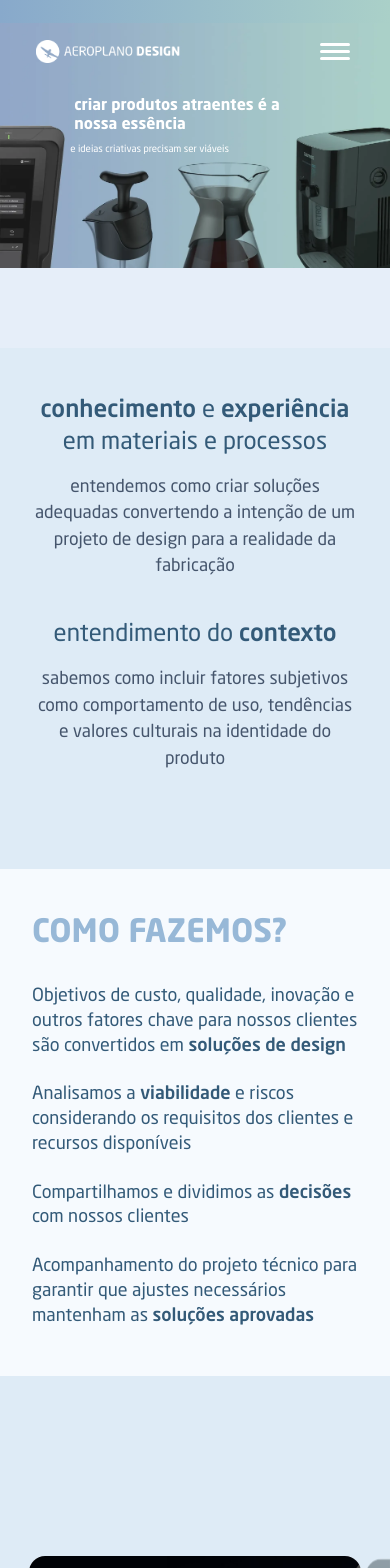
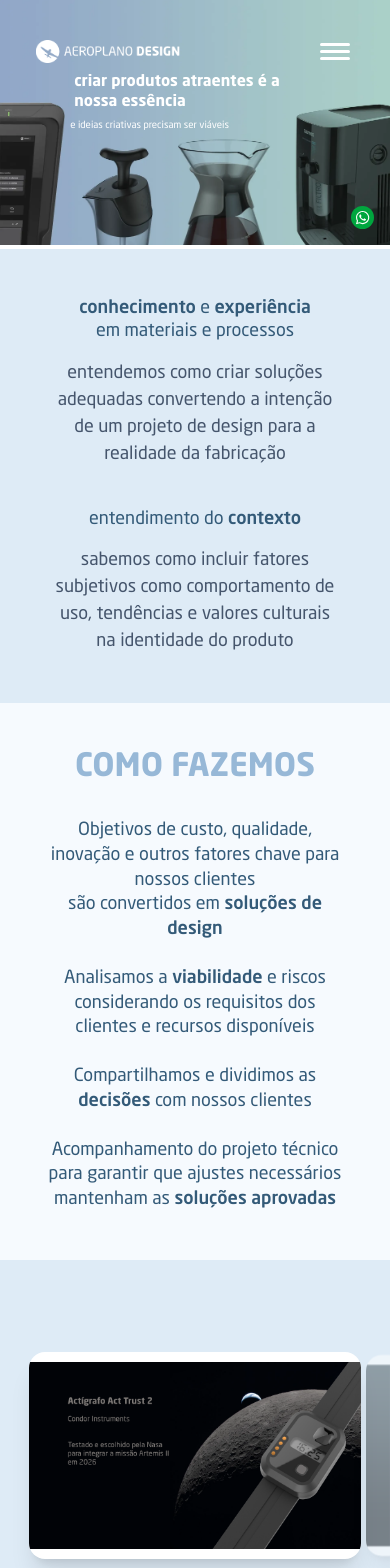
Before and after one commit to Konvex-Jr/AeroplanoFrontEnd, a Next.js app: page / in a window 390 px wide. Shown: the top 1568 px of the page. Built offline with nearby package versions, Linux system fonts and the light colour scheme.

Commit message:
fix/styles: add whatsapp icon, add hover in nav, add navigations, fix alignments, fix font colors and font sizes

```diff
--- a/app/globals.css
+++ b/app/globals.css
@@ -7,12 +7,14 @@
 
 @theme {
   --color-gradient-start: #A8C1D9;
-  --color-gradient-end: #B3DDD8;
+  --color-gradient-end:   #B3DDD8;
 
   --color-nav-gradient-start: #88a9cb;
   --color-nav-gradient-end  : #aad0c8;
 
   --color-background-footer: #244654;
+  --color-link-hover:        #52758B;
+  --color-text-founders:       #52758B;
 }
 
 body {
@@ -29,7 +31,7 @@ html, body {
   display: flex;
   align-items: center;
   min-height: clamp(480px, 45vw, 520px);
-  padding: clamp(48px, 5vw, 88px) clamp(32px, 7vw, 112px);
+  padding: clamp(48px, 5vw, 88px)
 }
 
 .destaque > div {
@@ -37,7 +39,7 @@ html, body {
 }
 
 .destaque h2 {
-  font-size: clamp(1.5rem, 2.2vw, 2.25rem);
+  /* font-size: clamp(1.5rem, 2.2vw, 2.25rem); */
   line-height: 1.3;
 }
 
@@ -48,14 +50,14 @@ html, body {
 }
 
 .destaque p {
-  font-size: clamp(1.1rem, 1.4vw, 1.375rem);
+  /* font-size: clamp(1.1rem, 1.4vw, 1.375rem); */
   line-height: 1.5;
 }
 
-.como-fazemos-faixa {
+/* .como-fazemos-faixa {
   background-color: #DEEBF6;
   padding: clamp(48px, 5vw, 80px) 0 clamp(88px, 8vw, 128px);
-}
+} */
 
 .como-fazemos {
   background-color: #F6FAFE;
@@ -64,13 +66,12 @@ html, body {
   flex-direction: column;
   align-items: center;
   justify-content: center;
-  padding: clamp(48px, 5vw, 88px) clamp(32px, 7vw, 600px);
+  padding: clamp(48px, 5vw, 88px)
 }
 
 .como-fazemos > * {
   width: 100%;
   max-width: none;
-  margin-left: 150px;
 }
 
 .como-fazemos h2 {
@@ -88,12 +89,12 @@ html, body {
 @media (max-width: 640px) {
   .destaque {
     min-height: 0;
-    padding: 48px 32px;
+    /* padding: 48px 32px; */
   }
 
   .como-fazemos {
     min-height: 0;
-    padding: 48px 32px;
+    /* padding: 48px 32px; */
   }
 
   .como-fazemos > * {
@@ -102,6 +103,6 @@ html, body {
 
   .carrossel-faixa {
     background-color: #DEEBF6;
-    padding: clamp(40px, 5vw, 64px) 0;
+    /* padding: clamp(40px, 5vw, 64px) 0; */
   }
 }
--- a/app/layout.tsx
+++ b/app/layout.tsx
@@ -37,7 +37,7 @@ export default function RootLayout({ children }: LayoutProps<"/"> ) {
   return (
     <html
       lang="pt-br"
-      className={`h-full antialiased`}
+      className={`h-full antialiased scroll-smooth`}
     >
       <body className={`${NeoSansPro.className} min-h-full flex flex-col`}>{children}</body>
     </html>
--- a/app/lib/projects.ts
+++ b/app/lib/projects.ts
@@ -13,28 +13,32 @@ export const projects: Project[] = [
     image: "/projetos/Carr_Actigrafo_imagem.png",
     backImage: "/projetos/Carr_Actigrafo_texto.png",
     imagePosition: "center",
-    imagemZoom: 1
+    imagemZoom: 1,
+    fit: "contain"
   },
   {
     id: 2,
     image: "/projetos/Carr_Cervejeira_imagem.png",
     backImage: "/projetos/Carr_Cervejeira_texto.png",
     imagePosition: "center",
-    imagemZoom: 1
+    imagemZoom: 1,
+    fit: "contain"
   },
   {
     id: 3,
     image: "/projetos/Carr_Fluire_imagem.png",
     backImage:"/projetos/Carr_Fluire_texto.png",
     imagePosition: "center",
-    imagemZoom: 1
+    imagemZoom: 1,
+    fit: "contain"
   },
   {
     id: 4,
     image: "/projetos/Carr_Lavadora_imagem.png",
-    backImage:"/projetos/carr_Lavadora_texto.png",
+    backImage:"/projetos/Carr_Lavadora_texto.png",
     imagePosition: "center",
-    imagemZoom: 1
+    imagemZoom: 1,
+    fit: "contain"
   },
   {
     id: 5,
@@ -42,6 +46,6 @@ export const projects: Project[] = [
     backImage: "/projetos/Carr_Tesoura_textoEdit.png",
     imagePosition: "center",
     imagemZoom: 1,
-    fit: "cover"
+    fit: "contain"
   },
 ];
--- a/app/page.tsx
+++ b/app/page.tsx
@@ -6,33 +6,32 @@ import Nav from "./ui/Nav";
 
 export default function Home() {
     return (
-        <main>
+        <main className="flex flex-col" >
 
             <Nav />
             <Header />
 
+            <div className="w-full h-[1cqw] bg-white" ></div>
+
             {/* Sobre */}
-            <section className="destaque">
-                <div className="mx-auto grid max-w-6xl grid-cols-1 gap-x-60 gap-y-10 text-center md:grid-cols-2 md:gap-y-8 md:text-left">
-                    <article className="flex flex-col items-center md:items-start">
+            <section className="destaque scroll-pt-24 text-lg md:text-xl lg:text-3xl" id={"sobre"}>
+                <div className="mx-auto grid max-w-8xl grid-cols-1 gap-x-60 gap-y-10 text-center md:grid-cols-2 md:gap-y-8 md:text-left">
+                    <article className="flex flex-col items-center justify-between md:items-start">
                         <h2>
                             <strong className="font-medium">conhecimento</strong> e{" "}
                             <strong className="font-medium">experiência</strong>
                             <br />
                             em materiais e processos
                         </h2>
-
-                        <p className="mt-4 max-w-sm text-slate-600 md:mt-14">
+                        <p className="mt-4 text-slate-600 md:mt-14">
                             entendemos como criar soluções adequadas convertendo a intenção de um projeto de design para a realidade da fabricação
                         </p>
                     </article>
-
-                    <article className="flex flex-col items-center md:items-start">
+                    <article className="flex flex-col items-center justify-between md:items-start">
                         <h2>
                             entendimento do <strong className="font-medium">contexto</strong>
                         </h2>
-
-                        <p className="mt-4 max-w-sm text-slate-600 md:mt-12">
+                        <p className="mt-4 text-slate-600 md:mt-12">
                             sabemos como incluir fatores subjetivos como comportamento de uso, tendências e valores culturais na identidade do produto
                         </p>
                     </article>
@@ -40,25 +39,21 @@ export default function Home() {
             </section>
 
             {/* Como fazemos */}
-            <section className="como-fazemos-faixa" aria-labelledby="como-fazemos-titulo">
-                <div className="como-fazemos mx-auto">
+            <section className="como-fazemos-faixa text-center md:text-left" aria-labelledby="como-fazemos-titulo">
+                <div className="como-fazemos">
                     <h2 id="como-fazemos-titulo" className="font-bold text-3xl uppercase  md:text-4xl">
-                        Como fazemos?
+                        Como fazemos
                     </h2>
-
                     <div className="mt-5 flex max-w-4xl flex-col gap-6 text-lg leading-snug md:text-xl">
                         <p>
                             Objetivos de custo, qualidade, inovação e outros fatores chave para nossos clientes <br/> são convertidos em <strong className="font-medium">soluções de design</strong>
                         </p>
-
                         <p>
                             Analisamos a <strong className="font-medium">viabilidade</strong> e riscos considerando os requisitos dos clientes e recursos disponíveis
                         </p>
-
                         <p>
                             Compartilhamos e dividimos as <strong className="font-medium">decisões</strong> com nossos clientes
                         </p>
-
                         <p>
                             Acompanhamento do projeto técnico para garantir que ajustes necessários <br />mantenham as <strong className="font-medium">soluções aprovadas</strong>
                         </p>
@@ -82,7 +77,7 @@ export default function Home() {
             <Equipe/>
 
             {/* Footer */}
-            <Footer className="relative bottom-0 w-full flex items-start justify-center px-8 gap-3 lg:gap-32 py-10" />
+            <Footer id={"contato"} className="relative bottom-0 w-full flex items-start justify-center px-8 gap-3 lg:gap-32 py-10" />
         </main>
     )
 }
--- a/app/ui/Header.tsx
+++ b/app/ui/Header.tsx
@@ -1,16 +1,24 @@
 
 import fundo_header from "@/public/tela_inicial_fundo_2026_v2_recortada.webp"
+import Link from "next/link";
+import { FaWhatsapp } from "react-icons/fa";
 
 export default function Header() {
   return (
 
-    <header className="relative -top-20 md:-top-32 lg:-top-48 z-10 w-full @container text-white">
+    <header className="relative z-10 w-full @container text-white">
 
       <img
         className="w-full h-full object-cover object-top block"
         src={fundo_header.src}
         alt="Imagem da Tela Inicial"
       />
+
+      <Link href={`https://wa.me/5547999626217`} >
+        <div className="absolute right-[4cqw] bottom-[4cqw] w-[6cqw] lg:w-[4cqw] h-[6cqw] lg:h-[4cqw] flex items-center justify-center bg-green-600 hover:bg-green-700 rounded-[50%]" >
+          <FaWhatsapp className="relative w-[65%] h-[65%]" />
+        </div>
+      </Link>
 
       <div className="absolute top-[30%] left-[18%] w-[80%] xl:top-[25%] flex flex-col gap-[2cqw]">
 
--- a/app/ui/Nav.tsx
+++ b/app/ui/Nav.tsx
@@ -11,7 +11,7 @@ import sandwich_icon from "@/public/icons/sandwich_icon.svg"
 import close_sidebar_icon from "@/public/icons/x-solid-full.svg"
 
 import Link from "next/link"
-import { useState, ViewTransition } from "react"
+import { useState } from "react"
 import { useWindowWidth } from "@/app/lib/hooks/useWindowWidth"
 
 const MAX_WIDTH = 960
@@ -91,7 +91,7 @@ export default function Nav(){
     return (
         <>
             {/* Navigation Desktop */}
-            <div className={`relative w-full top-0 left-0 flex justify-between items-center px-8 py-10 lg:py-16`} >
+            <div className={`absolute w-full top-0 left-0 flex justify-between items-center px-8 py-10 lg:py-16`} >
 
                 {/* Imagem de Fundo */}
                 <div className="absolute inset-0 w-full h-full -z-10 bg-linear-to-r from-nav-gradient-start to-nav-gradient-end" ></div>
@@ -105,7 +105,7 @@ export default function Nav(){
                 {/* Navigation Desktop */}
                 <div className={`${ width < MAX_WIDTH ? `hidden` : 'flex relative gap-8 z-20 md:pr-8' }`}>
                     { navigation.map((elem, index) => {
-                        return <Link key={index} className="text-white text-[1.4cqw] cursor-pointer" href={elem.href} >{elem.text}</Link>
+                        return <Link key={index} className="text-white text-[1.4cqw] cursor-pointer hover:text-link-hover transition duration-200" href={elem.href} >{elem.text}</Link>
                     }) }
                 </div>
             </div>
@@ -142,10 +142,7 @@ export default function Nav(){
                             <div className={`flex flex-col items-center justify-center gap-12 h-full right-0 pr-8  z-50`} >
                                 { navigation.map((elem, index) => {
                                     return (
-                                        <ViewTransition key={index}>
-                                            <Link className="text-white cursor-pointer hover:scale-120 transition-all duration-75" href={elem.href} onClick={() => closeSidebar() } >{elem.text}</Link>
-                                        </ViewTransition>
-
+                                            <Link key={index} className="text-white cursor-pointer hover:scale-120 transition-all duration-75" href={elem.href} onClick={() => closeSidebar() } >{elem.text}</Link>
                                     )
                                 }) }
                             </div>
--- a/app/ui/carousel/CarouselCard.tsx
+++ b/app/ui/carousel/CarouselCard.tsx
@@ -14,7 +14,7 @@ export default function CarouselCard({ project, isFlipped, onToggle }: CarouselC
         onClick={onToggle}
         aria-pressed={isFlipped}
         aria-label={isFlipped ? "Fechar detalhes do projeto" : "Ver detalhes do projeto"}
-        className="relative block aspect-[16/10] w-full cursor-pointer appearance-none border-0 bg-transparent p-0 text-left transition-transform duration-500 sm:aspect-auto sm:h-80 md:h-96"
+        className="relative block aspect-16/10 w-full cursor-pointer appearance-none border-0 bg-transparent p-0 text-left transition-transform duration-500 sm:aspect-auto sm:h-80 md:h-96"
         style={{
           transformStyle: "preserve-3d",
           transform: isFlipped ? "rotateY(180deg)" : "rotateY(0deg)",
--- a/package.json
+++ b/package.json
@@ -13,7 +13,8 @@
     "motion": "^13.1.0",
     "next": "16.3.1",
     "react": "19.2.8",
-    "react-dom": "19.2.8"
+    "react-dom": "19.2.8",
+    "react-icons": "^5.7.0"
   },
   "devDependencies": {
     "@tailwindcss/postcss": "^4",
```
Also changed, not shown: app/ui/Footer.tsx (+22 -10 lines), app/ui/equipe/TeamCard.tsx (+12 -12 lines), 2 other files (tests, documents, lock files or other folders).
